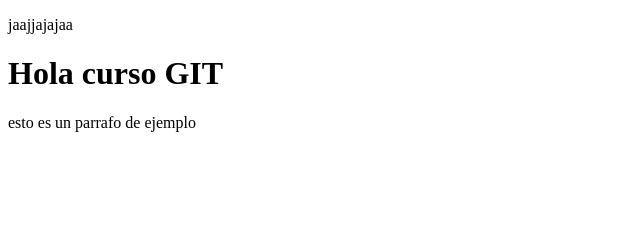
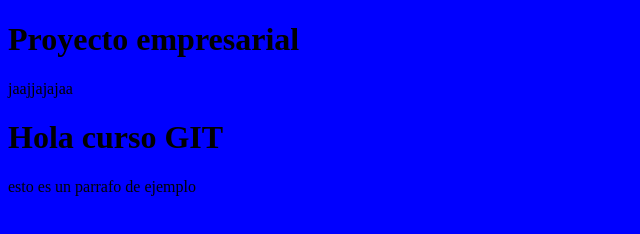
Before and after one commit to wolf-cloud1/CursoGit, a plain HTML site: page index.html in a window 1280 px wide. Shown: the whole page, without its empty margins (0-640 px from the left). Drawn offline with Linux system fonts and the light colour scheme.

```diff
--- /dev/null
+++ b/css/estilos.css
@@ -0,0 +1,3 @@
+body{
+	background-color: #00F;
+}
--- a/index.html
+++ b/index.html
@@ -1,9 +1,12 @@
 <!DOCTYPE html>
 <html>
 <head>
+	<meta charset="utf-8">
 	<title>Probando GIT. </title>
+	<link rel="stylesheet" type="text/css" href="css/estilos.css">
 </head>
 <body>
+	<h1>Proyecto empresarial</h1>
 	<p> jaajjajajaa </p>
 	<h1> Hola curso GIT </h1>
 
```
Also changed, not shown: Comandos.txt (added), js/javascript.js (added).
